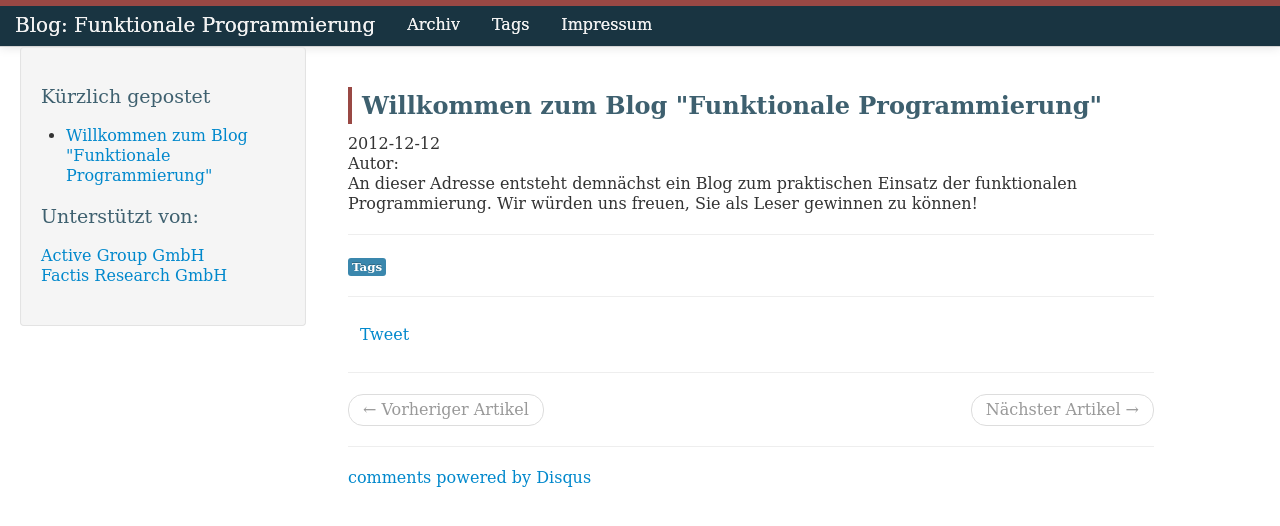
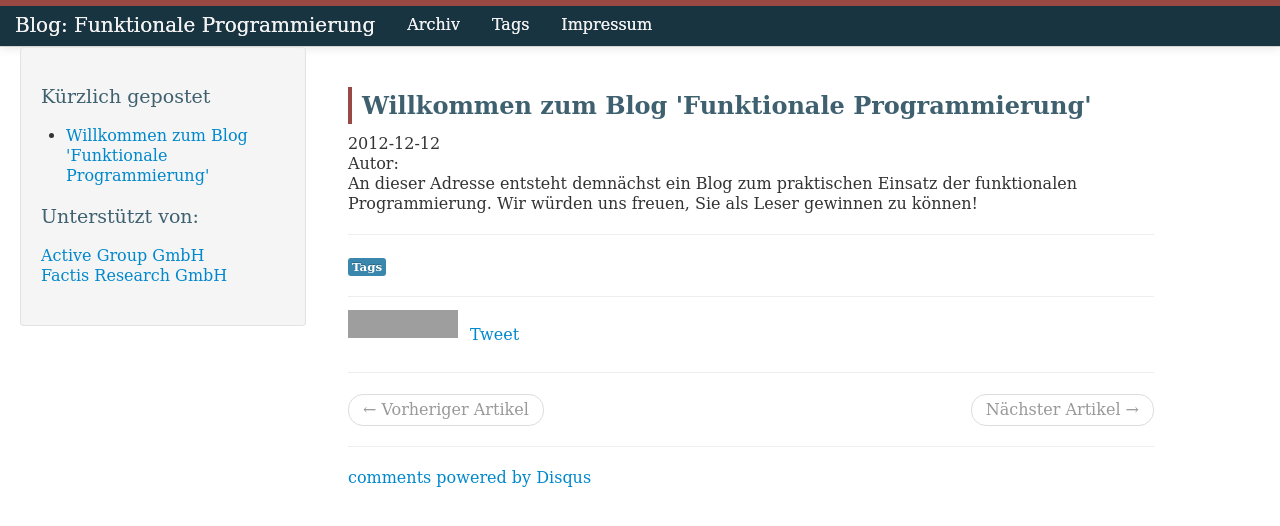
Before and after one commit to funktionale-programmierung/funktionale-programmierung.github.com, a Jekyll site: the page built from _posts/2012-12-12-welcome.md, in a window 1280 px wide. Shown: the top 526 px of the page. Built offline with Jekyll 4.4.1, drawn with Linux system fonts in a browser that asks for light colours; comment, search, counter and statistics services are not loaded; grey boxes are pictures that could not be loaded.

```diff
--- a/_posts/2012-12-12-welcome.md
+++ b/_posts/2012-12-12-welcome.md
@@ -1,7 +1,7 @@
 ---
 layout: post
 description: Willkommen
-title: "Willkommen zum Blog \"Funktionale Programmierung\""
+title: "Willkommen zum Blog 'Funktionale Programmierung'"
 author: Michael Sperber
 ---
 
```
